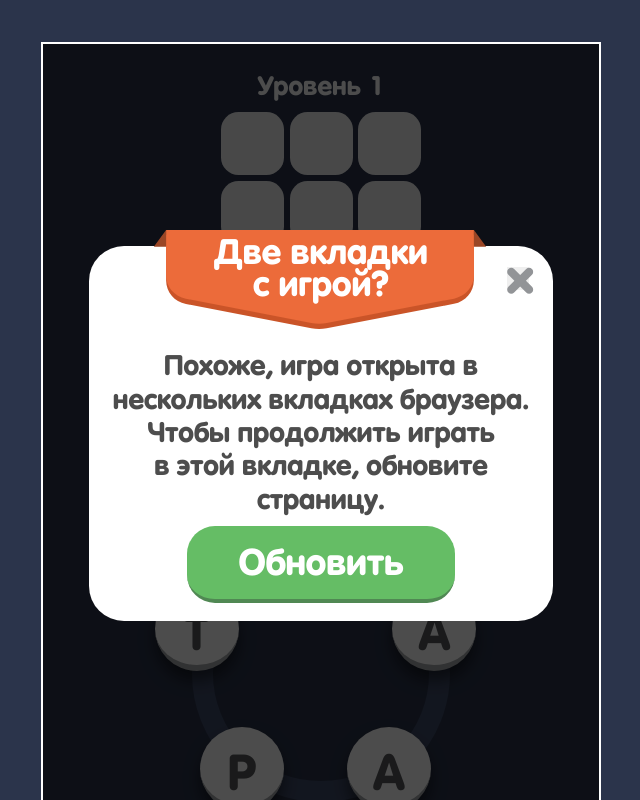
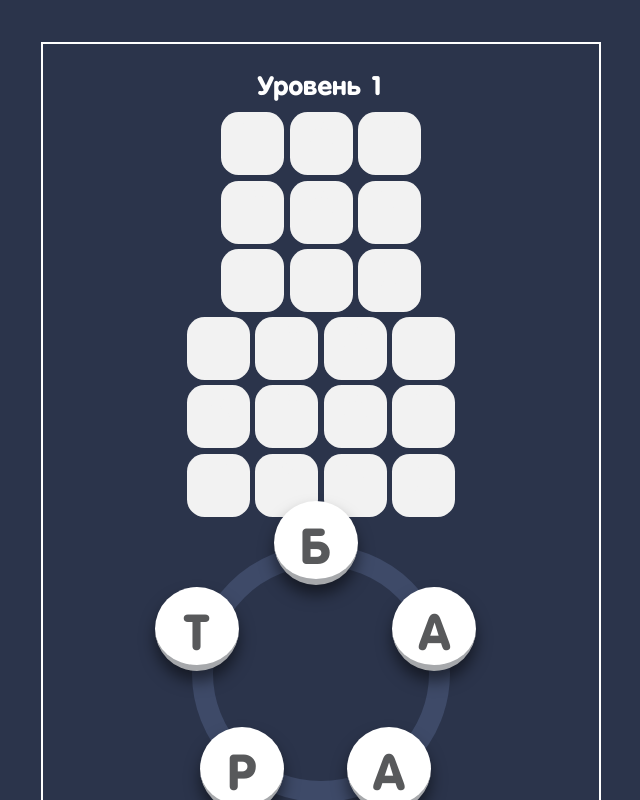
Before and after one commit to TatShen/testTaskOMG, a React (Vite) app: page / in a window 1280 px wide. Shown: the whole page, without its empty margins (319-959 px from the left). Built offline with nearby package versions, Linux system fonts and the light colour scheme.

Commit message:
-ad styles for right words

```diff
--- a/src/App.jsx
+++ b/src/App.jsx
@@ -3,18 +3,17 @@ import styles from './App.module.scss'
 import { WordsBlock } from './Components/WordsBlock/WordsBlock'
 import { LettersBlock } from './Components/LettersBlock/LettersBlock'
 import { Enter } from './Components/Enter/Enter'
-import EnterStore from './Store/EnterStore'
 import { Modal } from './Components/Modal/Modal'
 
 
 function App() {
   const [level, setLevel] = useState(1)
-
+  const [isOld, setIsOld] = useState(false)
 
 
   return (
     <div className={styles.mainContainer}>
-    <Modal/>
+    {isOld ?<Modal/>: "" }
       <h1>Уровень {level}</h1>
       <WordsBlock/>
       <Enter/>
--- a/src/Components/Enter/Enter.module.scss
+++ b/src/Components/Enter/Enter.module.scss
@@ -21,4 +21,5 @@
   font-size: 1.88rem;
   text-align: center;
   color: #4d4d4d;
+  text-transform: capitalize;
 }
--- a/src/Components/LettersBlock/LettersBlock.jsx
+++ b/src/Components/LettersBlock/LettersBlock.jsx
@@ -47,6 +47,12 @@ export const LettersBlock = () => {
 
   const handleMouseUp = () => {
     setIsTracking(false);
+    EnterStore.getState().setUsersWord()
+    hoveredElements.forEach((element) => {
+      element.className = styles.letter
+    });
+    setHoveredElements([])
+    EnterStore.setState({ enter: [] })
     console.log(positions)
   };
 
@@ -74,7 +80,7 @@ export const LettersBlock = () => {
                 key={index}
                 className={styles.letter}
                 style={style}
-                letter={letter.toUpperCase()}
+                letter={letter}
               />
             );
           })}
--- a/src/Components/LettersBlock/LettersBlock.module.scss
+++ b/src/Components/LettersBlock/LettersBlock.module.scss
@@ -4,7 +4,7 @@
   display: flex;
   justify-content: center;
   align-items: flex-end;
-
+  position: relative;
 }
 
 .lettersBlock {
@@ -32,12 +32,15 @@
   font-size: 3.56rem;
   text-align: center;
   color: #58595b;
+  cursor: pointer;
+  text-transform: capitalize;
 }
 
 .hovered {
   background-color: #e96fa4;
   border-bottom:#AF638C 6px solid;
   color: white;
+  pointer-events: none;
 }
 
 .center {
--- a/src/Components/WordsBlock/WordsBlock.jsx
+++ b/src/Components/WordsBlock/WordsBlock.jsx
@@ -4,19 +4,23 @@ import  { useEffect, useState } from "react";
 import styles from './WordsBlock.module.scss'
 import LevelsStore from "../../Store/LevelsStore";
 import { Letter } from "../Letter/Letter";
+import { useStore } from "zustand";
+import EnterStore from "../../Store/EnterStore";
 
 export const WordsBlock = () => {
     const [words, setWords] = useState([])
+    const {usersWord} = useStore(EnterStore)
     useEffect(() => {
        setWords (LevelsStore.getState().firstLevel)
     }, [])
 
+
     return <div className={styles.lettersBlock}>
         {words.map((word, index) => (
                 <div key={index}>
-                    <div className={styles.word}>
+                    <div className={usersWord.includes(word) ? styles.rightWord : styles.word}>
                         {word.split('').map((letter, i) => (
-                           <Letter key={i} className={styles.emptyLetter}/>
+                           <Letter key={i} className={styles.emptyLetter} letter={letter}/>
                         ))}
                     </div>
                 </div>
--- a/src/Components/WordsBlock/WordsBlock.module.scss
+++ b/src/Components/WordsBlock/WordsBlock.module.scss
@@ -1,4 +1,4 @@
-.lettersBlock{
+.lettersBlock {
   display: flex;
   flex-direction: column;
   justify-content: flex-start;
@@ -9,14 +9,34 @@
   margin: 0 auto;
 }
 
-.word{
+.word, .rightWord {
   display: flex;
   gap: 0.375rem;
 }
 
-.emptyLetter{
+.rightWord {
+  .emptyLetter {
     width: 4.5rem;
     height: 4.5rem;
     border-radius: 1.25rem;
-    background-color: #F2F2F2;
+    color: #f2f2f2;
+    font-weight: 700;
+    font-size: 2.62rem;
+    text-align: center;
+    background-color: #65bd65;
+    text-transform: capitalize;
+    padding-top: 0.7rem;
   }
+}
+
+.emptyLetter {
+  width: 4.5rem;
+  height: 4.5rem;
+  border-radius: 1.25rem;
+  background-color: #f2f2f2;
+  color: #f2f2f2;
+  font-weight: 700;
+  font-size: 2.62rem;
+  text-align: center;
+  text-transform: capitalize;
+}
--- a/src/Store/EnterStore.js
+++ b/src/Store/EnterStore.js
@@ -1,9 +1,11 @@
-import {create} from 'zustand';
+import { create } from "zustand";
 
-const EnterStore = create((set) => ({
-   enter:[],
-   setEnter: (newEnter) => set((state) => ({ enter: [...state.enter, newEnter] }))
+const EnterStore = create((set,get) => ({
+  enter: [],
+  usersWord: [],
+  setEnter: (newEnter) =>
+    set((state) => ({ enter: [...state.enter, newEnter] })),
+  setUsersWord: () => set((state) => ({ usersWord: [...state.usersWord, get().enter.join('')] })),
 }));
 
-
-export default EnterStore
+export default EnterStore;
```
Lines whose indentation alone changed are shown as unchanged.
